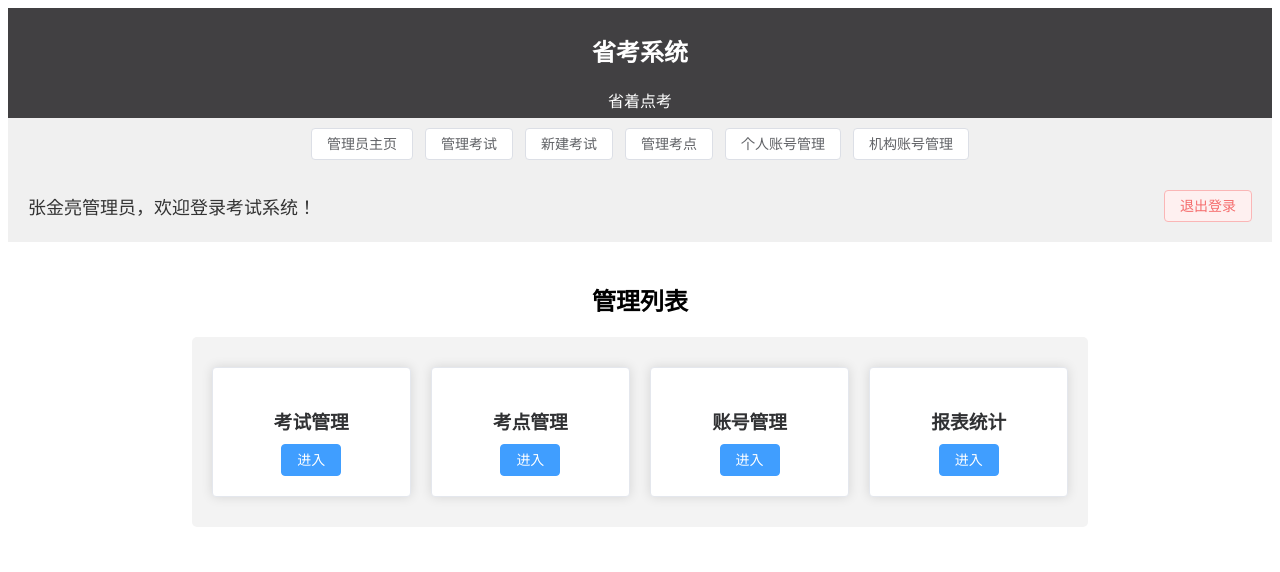
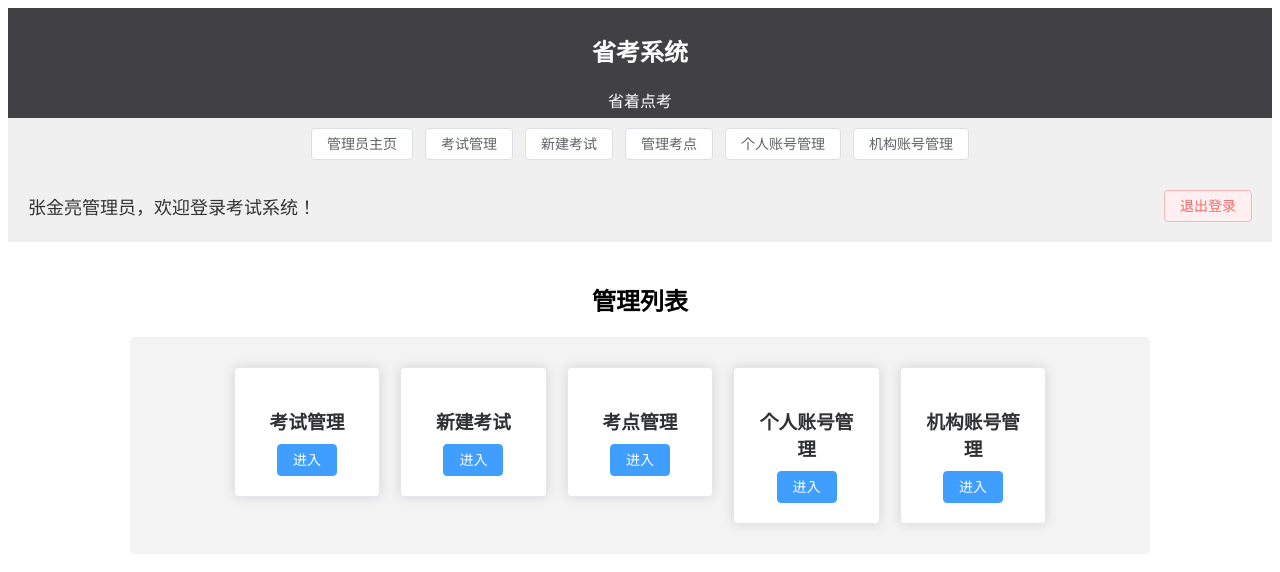
Before and after one commit to RTLiang/exam-manage-frontend, a Nuxt app: page /admin/main in a window 1280 px wide. Shown: the top 572 px of the page. Built offline with nearby package versions, Linux system fonts and the light colour scheme.

Commit message:
更美观了

```diff
--- a/components/Admin.vue
+++ b/components/Admin.vue
@@ -4,7 +4,7 @@
         <div class="button-container">
             <!-- <b>常驻功能区</b> -->
             <el-button @click="$router.push('/admin/main')" plain>管理员主页</el-button>
-            <el-button @click="$router.push('/admin/exam_manage')" plain> 管理考试 </el-button>
+            <el-button @click="$router.push('/admin/exam_manage')" plain> 考试管理 </el-button>
             <el-button @click="$router.push('/admin/exam_submit')" plain> 新建考试 </el-button>
             <el-button @click="$router.push('/admin/exam_center_manage')" plain>管理考点</el-button>
             <el-button @click="$router.push('/admin/individual_account')" plain>个人账号管理</el-button>
--- a/components/LoginForm.vue
+++ b/components/LoginForm.vue
@@ -31,7 +31,6 @@
 
                     <el-form-item>
                         <el-button type="primary" native-type="submit">登录</el-button>
-                        <el-button v-if="type === 'individual'">忘记密码</el-button>
                         <el-button @click="$router.push('/')">返回首页</el-button>
 
                     </el-form-item>
--- a/pages/admin/main.vue
+++ b/pages/admin/main.vue
@@ -3,12 +3,11 @@
   <Admin />
   <Welcome :user="user" />
 
-
   <div class="function-list">
     <h2>管理列表</h2>
     <div class="function-cards">
-      <el-row :gutter="20">
-        <el-col :span="6" v-for="(entry, index) in entries" :key="index">
+      <el-row :gutter="20" justify="center">
+        <el-col :span="4" v-for="(entry, index) in entries" :key="index">
           <el-card class="function-card">
             <h3>{{ entry.entryname }}</h3>
             <el-button type="primary" @click="$router.push(entry.path)">进入</el-button>
@@ -33,17 +32,21 @@ export default {
           path: '/admin/exam_manage'
         },
         {
-          entryname: '考点管理',
-          path: '/',
+          entryname: '新建考试',
+          path: '/admin/exam_submit'
         },
         {
-          entryname: '账号管理',
-          path: '/',
+          entryname: '考点管理',
+          path: '/admin/exam_center_manage',
         },
         {
-          entryname: '报表统计',
-          path: '/',
-        }
+          entryname: '个人账号管理',
+          path: '/admin/individual_account',
+        },
+        {
+          entryname: '机构账号管理',
+          path: '/admin/institution_account',
+        },
       ],
     }
   }
@@ -64,7 +67,7 @@ export default {
   background-color: #f3f3f3;
   border-radius: 5px;
   padding: 20px;
-  width: 70%;
+  width: 80%;
   margin: 0 auto;
 }
 
--- a/pages/institution/comfirm_exam.vue
+++ b/pages/institution/comfirm_exam.vue
@@ -19,7 +19,7 @@
                         <br>
                         <br>
                         <el-button type="danger" class="button-confirm"
-                            @click="$router.push('/institution_select_individuals')">信息有误，重新选择考生</el-button>
+                            @click="$router.push('/institution/select_individuals')">信息有误，重新选择考生</el-button>
                     </div>
                     <div v-else>
                         <p style="color:green">已确认信息</p>
--- a/pages/institution/select_individuals.vue
+++ b/pages/institution/select_individuals.vue
@@ -6,8 +6,11 @@
             <div style="margin-top: 20;">报名截止时间：{{ subject.registrationDeadline }}</div>
         </el-header>
         <el-main>
+            <div class="search-bar">
+                <el-input v-model="searchQuery" placeholder="搜索考生姓名或号码" />
+            </div>
             <div class="table-container">
-                <el-table ref="table" :data="studentsData" stripe border @selection-change="handleSelectionChange"
+                <el-table ref="table" :data="filteredStudentsData" stripe border @selection-change="handleSelectionChange"
                     @filter-change="handleFilterChange">
                     <el-table-column type="selection" :selectable="selectableRow" />
                     <el-table-column prop="studentId" label="考生号" />
@@ -17,15 +20,12 @@
                     <el-table-column prop="isApply" label="是否已报考本科目" sortable :formatter="ShiFouType"
                         :filter-method="filterIsApply" />
                 </el-table>
-
             </div>
         </el-main>
         <el-footer>
-
             <el-button type="primary" plain :disabled="!hasSelected">
                 确认报考以上考生
             </el-button>
-
         </el-footer>
     </el-container>
 </template>
@@ -51,6 +51,7 @@ export default {
                 },
                 // ...
             ],
+            searchQuery: '',
             selectedRows: [],
             subject: {
                 id: "111",
@@ -62,6 +63,18 @@ export default {
                 usr_type: "edu"
             },
         }
+    },
+    computed: {
+        filteredStudentsData() {
+            return this.studentsData.filter(data => {
+                return Object.keys(data).some(key => {
+                    return String(data[key]).toLowerCase().includes(this.searchQuery.toLowerCase())
+                })
+            })
+        },
+        hasSelected() {
+            return this.selectedRows.length > 0;
+        },
     },
     methods: {
         selectableRow(row) {
@@ -75,18 +88,13 @@ export default {
         },
         filterIsApply(value, row) {
             return row.isApply === value;
-        }, ShiFouType(row, column, cellValue) {
+        },
+        ShiFouType(row, column, cellValue) {
             if (cellValue) {
                 return ("是");
-            }
-            else {
+            } else {
                 return ("否");
             }
-        }
-    },
-    computed: {
-        hasSelected() {
-            return this.selectedRows.length > 0;
         },
     }
 }
@@ -95,7 +103,6 @@ export default {
 <style>
 .el-header {
     text-align: center;
-
     background-color: #f9f9f9;
     display: block;
     justify-content: center;
@@ -104,6 +111,9 @@ export default {
     /* adjust the height to your liking */
 }
 
+.search-bar {
+    margin-bottom: 20px;
+}
 
 .table-container {
     display: flex;
@@ -117,7 +127,6 @@ export default {
     border-radius: 5px;
     box-shadow: 0 0 10px rgba(0, 0, 0, 0.1);
     margin: 0 15%;
-
 }
 
 .el-footer {
```
